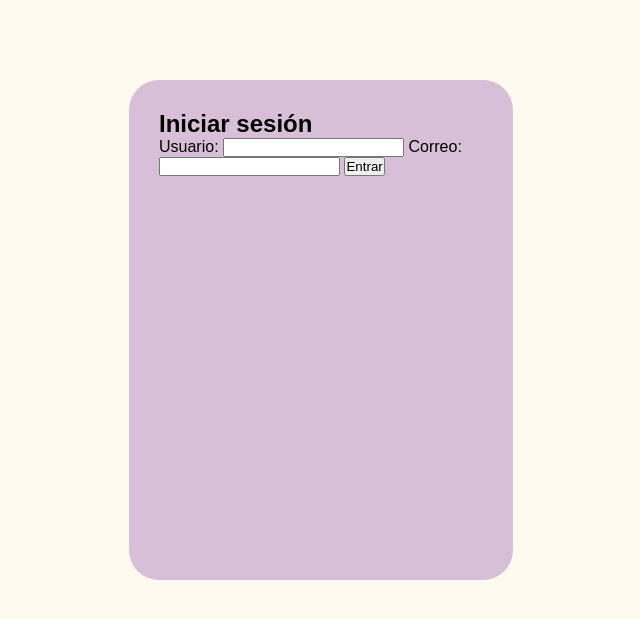
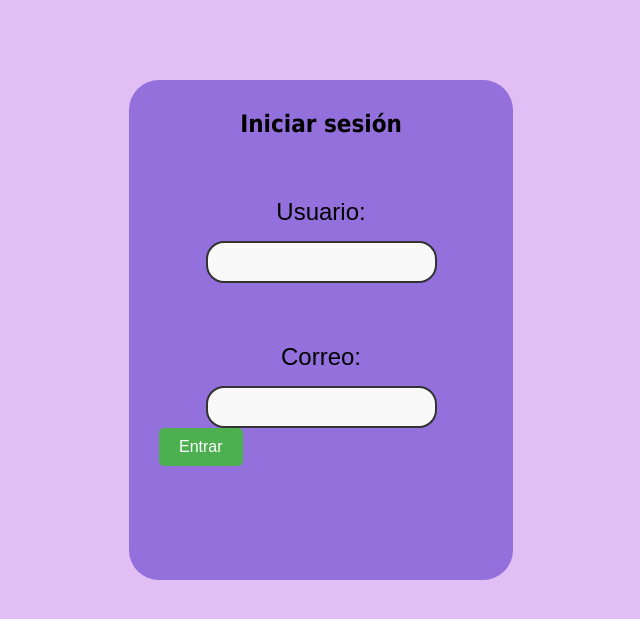
Before and after one commit to Valentina-sierra1220/PaginaDeRecetas, a Flask app: page / in a window 1280 px wide. Shown: the top 619 px of the page, without its empty margins (381-1021 px from the left). Run offline with Flask 3, Linux system fonts and the light colour scheme.

Commit message:
se sigue añadiendo mas estilo a la ventana de inicio de sesión

```diff
--- a/static/estilos.css
+++ b/static/estilos.css
@@ -6,15 +6,16 @@
 
 
 body {
-    background-color: #fffaf0;
+    background-color: #e1bff5;
     font-family: Arial, sans-serif;
 }
 
-h1 {
-    color: darkgreen;
+.formulario-inicio h2 {
+    color: black;
+    font-size: 24px;
+    text-align: center;
+    font-family: Tahoma, sans-serif;
 }
-
-
 
 .formulario-inicio{
     width: 30%;
@@ -22,6 +23,50 @@ h1 {
     margin-left: 510px;
     margin-top: 80px;
     padding: 30px;
-    background-color: #d8bfd8;
+    background-color: #9370db;
     border-radius: 30px;
 }
+
+.usuario{
+    color: black;
+    margin-top: 60px;
+    text-align: center;
+    font-size: 24px;
+}
+
+#usuario{
+    border: 2px solid #333;
+    padding: 10px;
+    font-size: 16px;
+    color: #222;
+    margin-top: 15px;
+    background-color: #f9f9f9;
+    border-radius: 18px;
+}
+
+.correo{
+    color: black;
+    margin-top: 60px;
+    text-align: center;
+    font-size: 24px;
+}
+
+#correo{
+    border: 2px solid #333;
+    padding: 10px;
+    font-size: 16px;
+    color: #222;
+    margin-top: 15px;
+    background-color: #f9f9f9;
+    border-radius: 18px;
+}
+
+#entrar {
+    background-color: #4CAF50; /* verde bonito */
+    color: white;
+    border: none;
+    padding: 10px 20px;
+    font-size: 16px;
+    border-radius: 5px;
+    cursor: pointer;
+}
--- a/templates/index.html
+++ b/templates/index.html
@@ -9,13 +9,19 @@
     <div class="formulario-inicio">
         <h2>Iniciar sesión</h2>
         <form action="/login" method="post">
-            <label for="usuario">Usuario:</label>
+            <div class="usuario">
+            <label for="usuario" class="label-usuario">Usuario:</label>
+            <br>
             <input type="text" id="usuario" name="usuario" required>
+            </div>
 
+            <div class="correo">
             <label for="correo">Correo:</label>
+            <br>
             <input type="email" id="correo" name="correo" required>
+            </div>
 
-            <button type="submit">Entrar</button>
+            <button type="submit" id="entrar">Entrar</button>
         </form>
     </div>
 </body>
```
